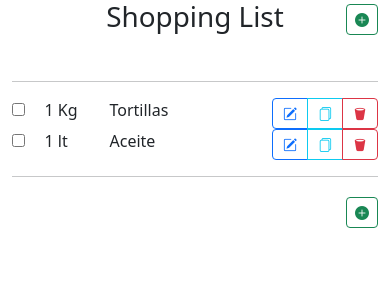
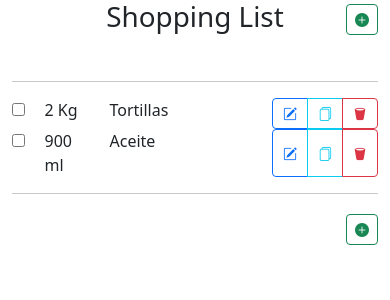
Before and after one commit to villarJM/shopping-list, a React (Vite) app: page / in a window 390 px wide. Shown: the top 300 px of the page. Built offline with nearby package versions, Linux system fonts and the light colour scheme.

Commit message:
formulario

```diff
--- a/package.json
+++ b/package.json
@@ -11,7 +11,8 @@
   "dependencies": {
     "bootstrap-icons": "^1.10.3",
     "react": "^18.2.0",
-    "react-dom": "^18.2.0"
+    "react-dom": "^18.2.0",
+    "sweetalert2": "^11.7.3"
   },
   "devDependencies": {
     "@types/react": "^18.0.28",
--- a/src/App.jsx
+++ b/src/App.jsx
@@ -1,18 +1,61 @@
 import { useState } from "react"
+import ListItem from "./components/ListItem";
+import NewListItemButton from "./components/NewListItemButton";
+import Swal from 'sweetalert2'
 
 function App() {
-  const [checkboxValue, setCheckboxValue] = useState({
-    chbx1:false,
-    chbx2:false
+  const [listItems, setListItems] = useState([
+    {
+      id: "1",
+      name: "Tortillas",
+      quantity: 2,
+      unit: "Kg",
+      checked: false,
+    },
+    {
+      id: "2",
+      name: "Aceite",
+      quantity: 900,
+      unit: "ml",
+      checked: false,
+    },
+  ]);
 
-  });
+  const handleNewListItemButton = async () => {
+    const {value} = await Swal.fire({
+      title: "New Item Information",
+      html: `<input type='text' id='name' name='name' class='swal2-input' placeholder='Item' />
+              <input type='number' id='quantify' name='quantify' class='swal2-input' placeholder='Qty'/>
+              <input type='text' id='unit' name='unit' class='swal2-input' placeholder='unit'/>`,
+      confirmButtonText: "Add item",
+      showCloseButton: true,
+      showCancelButton: true,
+      focusConfirm: false,
+      cancelButtonText: "Dismiss",
+      preConfirm: () => {
+        const name = Swal.getPopup().querySelector('#name').value;
+        const quantify = Swal.getPopup().querySelector('#quantify').value;
+        const unit = Swal.getPopup().querySelector('#unit').value;
+        if (!name || !quantify || !unit) {
+          Swal.showValidationMessage('Please enter an item full information');
+        }
+        return {name, quantify, unit};
+      },
+    })
+    setListItems([
+      ...listItems, {id: (listItems.length + 1).toString, ...value, checked: false}
+    ])
+  }
+  const handleCheckboxChanhe = (e) => {
+    const newList = listItems.map(item => {
+      if (item.id === e.target.name) {
+        item.checked = !item.checked;
+      }
 
-  const handleCheckboxChanhe = (e) => {
-   setCheckboxValue({
-    ...checkboxValue,
-    [e.target.name]: !checkboxValue[e.target.name]
-   });
+      return item;
 
+    })
+    setListItems(newList);
   }
 
   return (
@@ -20,30 +63,46 @@ function App() {
     <div className="row">
       <div className="col-2"></div>
       <div className="col">
-       <h1>Shopping List</h1>
-       <br />
+        <h1>Shopping List</h1>
+        <br />
       </div>
       <div className="col-2 text-end">
-        <button type="button" className="btn btn-outline-success btn-sm mt-1">
-          <i class="bi bi-plus-circle-fill"></i>
-        </button>
+        <NewListItemButton handleNewListItemButton={handleNewListItemButton}/>
       </div>
     </div>
     <hr />
-    <div className="row">
+    {
+      listItems.map((ListItems) => (
+        <ListItem
+          id={ListItems.id}
+          name={ListItems.name}
+          quantify={ListItems.quantity}
+          unit={ListItems.unit}
+          checked={ListItems.checked}
+          handleCheckboxChanhe={handleCheckboxChanhe}
+        />
+      ))
+    }
+    {/* <div className="row">
       <div className="col-1">
         <input
-          type="checkbox"
-          name="chbx1"
-          onChange={(e)=>handleCheckboxChanhe(e)}
-          checked={checkboxValue.chbx1}
+        type="checkbox"
+        name={listItems[1].id}
+        onChange={(e)=>handleCheckboxChanhe(e)}
+        checked={listItems[1].checked}
         />
       </div>
       <div className="col text-start">
-      {checkboxValue.chbx1 ? <s>1 Kg</s> : '1 Kg'}
+      {
+        listItems[1].checked ?
+        <s>{`${listItems[1].quantity} ${listItems[1].unit}`}</s> :
+        `${listItems[1].quantity} ${listItems[1].unit}`
+      }
       </div>
-      <div className="col-5 col-md-7 text-start">
-        {checkboxValue.chbx1 ? <s>Tortillas</s> : 'Tortillas'}
+      <div className="col-5 col-md-7 text-start"
+        style={{textDecoration: listItems[1].checked && "line-through"}}
+      >
+        {`${listItems[1].name}`}
       </div>
       <div className="col-4 col-md-3 btn-group btn-group-sm text-end" role="group">
         <button className="btn btn-outline-primary">
@@ -56,40 +115,11 @@ function App() {
           <i className="bi bi-trash2-fill"></i>
           </button>
       </div>
-    </div>
-    <div className="row">
-      <div className="col-1">
-        <input
-        type="checkbox"
-        name="chbx2"
-        onChange={(e)=>handleCheckboxChanhe(e)}
-        checked={checkboxValue.chbx2}
-        />
-      </div>
-      <div className="col text-start">
-      {checkboxValue.chbx2 ? <s>1 lt</s> : '1 lt'}
-      </div>
-      <div className="col-5 col-md-7 text-start">
-      {checkboxValue.chbx2 ? <s>Aceite</s> : 'Aceite'}
-      </div>
-      <div className="col-4 col-md-3 btn-group btn-group-sm text-end" role="group">
-        <button className="btn btn-outline-primary">
-          <i className="bi bi-pencil-square"></i>
-          </button>
-        <button className="btn btn-outline-info">
-          <i className="bi bi-files"></i>
-          </button>
-        <button className="btn btn-outline-danger">
-          <i className="bi bi-trash2-fill"></i>
-          </button>
-      </div>
-    </div>
+    </div> */}
     <hr />
     <div className="row">
       <div className="col text-end">
-      <button type="button" className="btn btn-outline-success btn-sm mt-1">
-          <i class="bi bi-plus-circle-fill"></i>
-        </button>
+        <NewListItemButton handleNewListItemButton={handleNewListItemButton}/>
       </div>
     </div>
   </div>
--- /dev/null
+++ b/src/components/ListItem.jsx
@@ -0,0 +1,37 @@
+const ListItem = ({id, name, quantify, unit, checked, handleCheckboxChanhe}) => {
+    return (
+        <div className="row">
+      <div className="col-1">
+        <input
+          type="checkbox"
+          name={id}
+          onChange={(e)=>handleCheckboxChanhe(e)}
+          checked={checked}
+        />
+      </div>
+      <div className="col text-start">
+      {
+        checked ? <s>{`${quantify} ${unit}`}</s> : `${quantify} ${unit}`
+      }
+      </div>
+      <div
+      className="col-5 col-md-7 text-start"
+      style={{textDecoration: checked && "line-through"}}
+      >
+      {`${name}`}
+      </div>
+      <div className="col-4 col-md-3 btn-group btn-group-sm text-end" role="group">
+        <button className="btn btn-outline-primary">
+          <i className="bi bi-pencil-square"></i>
+          </button>
+        <button className="btn btn-outline-info">
+          <i className="bi bi-files"></i>
+          </button>
+        <button className="btn btn-outline-danger">
+          <i className="bi bi-trash2-fill"></i>
+          </button>
+      </div>
+    </div>
+    )
+}
+export default ListItem;
--- /dev/null
+++ b/src/components/NewListItemButton.jsx
@@ -0,0 +1,9 @@
+const NewListItemButton = ({handleNewListItemButton}) => {
+  return (
+    <button onClick={handleNewListItemButton} type="button" className="btn btn-outline-success btn-sm mt-1">
+        <i class="bi bi-plus-circle-fill"></i>
+    </button>
+  )
+}
+
+export default NewListItemButton
```
Also changed, not shown: 1 other file (tests, documents, lock files or other folders).
